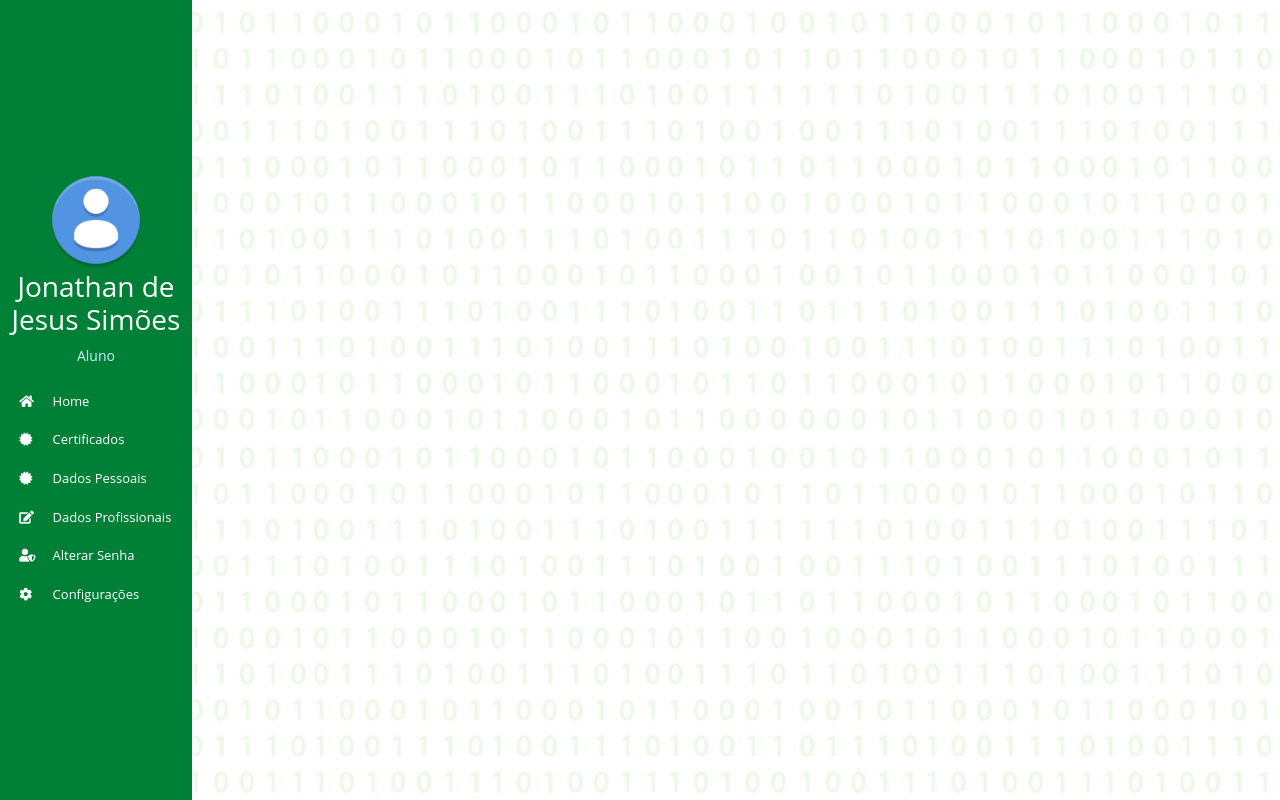
After one commit to zezus9/EasyCode, a PHP site: page /php/perfil.php in a window 1280 px wide. The commit adds this page. Run offline with PHP 8.4, Linux system fonts and the light colour scheme; data comes from the database, SQL or seed files in the repository; some libraries are stand-ins or nearby versions.

Commit message:
Primeira versão do perfil

```diff
--- /dev/null
+++ b/src/assets/css/perfil.css
@@ -0,0 +1,187 @@
+/*
+CORES:
+#7ED957
+#C9E265
+#008037
+*/
+
+*{
+    list-style: none;
+    text-decoration: none;
+    margin: 0;
+    padding: 0;
+    box-sizing: border-box;
+    font-family: 'open sans', sans-serif;
+}
+
+body{
+    background-image: url(../img/bgimg.jpg);
+}
+
+.sidebar{
+    background: #008037;
+    position: fixed;
+    top: 0;
+    left: 0;
+    width: 15%!important;
+    height:100% ;
+    transition: all 0.5s ease;
+}
+
+.sidebar .profile{
+    text-align:center;
+}
+
+.sidebar .profile img{
+    display: block;
+    width:100px;
+    height:100px;
+    border-radius: 50%;
+    margin: 0 auto;
+}
+
+.sidebar .profile h3{
+    color: #ffffff;
+}
+
+.sidebar .profile p {
+    color: rgb(206,240,253);
+    font-size:14px ;
+}
+
+.sidebar  ul{
+    padding: 0;
+}
+
+.sidebar  ul li label{
+    display: block;
+    padding: 5% 10%;
+    color: white;
+    font-size: 13px;
+    position: relative;
+}
+
+.sidebar  ul li label .icon{
+    color:white;
+    width:30px;
+    display:inline-block;
+}
+
+/* link hover*/
+.sidebar  ul li label:hover,
+.sidebar  ul li label.active{
+    color: #008037;
+    background:rgba(255, 255, 255, 0.699) ;
+}
+
+.sidebar  ul li label:hover .icon,
+.sidebar  ul li label.active .icon{
+    color: #008037;
+}
+
+.sidebar  ul li label:hover:before,
+.sidebar  ul li label.active:before{
+    display:block;
+}
+
+input[type="radio"]{
+    display: none;
+}
+
+
+
+
+
+.secao{
+    margin-left: 15%!important;
+    display: none;
+}
+
+.container{
+    display: flex;
+    align-items: center;
+    justify-content: center;
+    height: 100vh;
+}
+
+.container .card{
+
+    width: 500px!important;
+    height: 400px;
+    margin: 30px;
+    box-shadow: 2px 2px 10px #0080376e;
+    border-radius: 15px;
+    background: #008037;
+    overflow: hidden;
+    display: flex;
+    justify-content: center;
+    align-items: center;
+    backdrop-filter: blur(2px);
+}
+
+.container .card .before{
+    padding: 20px;
+    text-align: center;
+    height: 100%;
+
+}
+
+.container .card .content{
+    padding: 20px;
+    text-align: center;
+    transform: translateY(100px);
+    display: none;
+    transition: 0.5s;
+}
+
+.container .card:hover .before{
+    display: none;
+}
+
+.container .card:hover .content{
+    display: block;
+    transform: translateY(0px);
+}
+
+.container .card .content h3{
+    font-size: 1.5em;
+    color:#C9E265;
+    z-index: 1;
+    word-wrap: break-word;
+}
+
+.container .card .before h3{
+    font-size: 1.5em;
+    color:#C9E265;
+    z-index: 1;
+    word-wrap: break-word;
+}
+
+.container .card .content p{
+    font-size: 1em;
+    color: #fff;
+    font-weight: 300;
+}
+
+.container .card .content a{
+    display: inline-block;
+    padding: 8px;
+    margin-top:15px;
+    background: #C9E265;
+    color: #000;
+    text-decoration: none;
+    border-radius: 20px;
+    font-weight: 500;
+    box-shadow: 0 5px 15px rgba(0, 0, 0, 0.2);
+}
+
+.logo_curso{
+    display: flex;
+    align-items: center;
+    justify-content: center;
+    height: 100%;
+}
+
+.titulo{
+    height: 20%;
+}
--- a/src/assets/css/style.css
+++ b/src/assets/css/style.css
@@ -59,7 +59,7 @@ CORES:
 p::selection,h1::selection,h2::selection,
 h3::selection,h4::selection,h5::selection,
 input::selection,span::selection,a::selection,
-strong::selection,div::selection{
+strong::selection,div::selection,label::selection{
     background-color: #008037!important;
     color: white!important;
 }
--- /dev/null
+++ b/src/assets/js/apresentacaoPerfil.js
@@ -0,0 +1,8 @@
+function opcoes(escolha){
+    let secoes = document.querySelectorAll('.secao')
+    for (let i = 0; i < secoes.length; i++) {
+        secoes[i].style.display = 'none'
+    }
+    let secao = document.getElementById(escolha)
+    secao.style.display = 'block'
+}
--- /dev/null
+++ b/src/php/perfil.php
@@ -0,0 +1,140 @@
+<!DOCTYPE html>
+<html lang="pt-br">
+<head>
+    <!--link do icon-->
+    <meta charset="UTF-8">
+    <meta http-equiv="X-UA-Compatible" content="IE=edge">
+    <meta name="viewport" content="width=device-width, initial-scale=1.0">
+    <title>Perfil</title>
+    <link rel="stylesheet" href="../assets/css/perfil.css">
+    <link rel="stylesheet" href="../assets/css/style.css">
+    <link rel="stylesheet" href="https://use.fontawesome.com/releases/v5.8.1/css/all.css">
+	<link href="https://cdn.jsdelivr.net/npm/bootstrap@5.1.3/dist/css/bootstrap.min.css" rel="stylesheet" integrity="sha384-1BmE4kWBq78iYhFldvKuhfTAU6auU8tT94WrHftjDbrCEXSU1oBoqyl2QvZ6jIW3" crossorigin="anonymous">
+</head>
+<body>
+
+    <div class="sidebar d-flex justify-content-center align-items-center">
+        <div>
+            <div class="profile">
+                <img src="../assets/img/Avatares/d_img.png">
+                <h3>Jonathan de Jesus Simões</h3>
+                <p>Aluno</p>
+            </div>
+            <!--menu item-->
+            <ul>
+                <li>
+                    <label onclick="opcoes('home')">
+                        <span class="icon"><i class="fas fa-home"></i></span>
+                        <span class="item">Home</span>
+                    </label>
+                </li>
+
+                <li>
+                    <label onclick="opcoes('certificados')">
+                        <span class="icon"><i class="fas fa-certificate"></i></span>
+                        <span class="item">Certificados</span>
+                    </label>
+                </li>
+
+                <li>
+                    <label onclick="opcoes('dPessoais')">
+                        <span class="icon"><i class="fas fa-certificate"></i></span>
+                        <span class="item">Dados Pessoais</span>
+                    </label>
+                </li>
+
+                <li>
+                    <label onclick="opcoes('dProfissionais')">
+                        <span class="icon"><i class="fas fa-edit"></i></span>
+                        <span class="item">Dados Profissionais</span>
+                    </label>
+                </li>
+
+                <li>
+                    <label onclick="opcoes('alterSenha')">
+                        <span class="icon"><i class="fas fa-user-shield"></i></span>
+                        <span class="item">Alterar Senha</span>
+                    </label>
+                </li>
+
+                <li>
+                    <label onclick="opcoes('config')">
+                        <span class="icon"><i class="fas fa-cog"></i></span>
+                        <span class="item">Configurações</span>
+                    </label>
+                </li>
+            </ul>
+        </div>
+    </div>
+    <section class="secao" id="home">
+
+    </section>
+    <section class="secao" id="certificados">
+        <div class="container d-flex align-items-center nonSelect">
+            <?php
+                include "Auxiliares/connect.php";
+
+                $idAluno = "001";
+                $certificados = $sql -> query(
+                    "SELECT
+                        cert.data_inicio,cert.data_fim,cert.pdf,
+                        curso.linguagem,curso.campo,curso.logo,
+                        prof.nome AS nome_prof
+                    FROM certificado AS cert
+                    INNER JOIN curso ON cert.id_curso = curso.id
+                    INNER JOIN professor AS prof ON cert.id_responsavel = prof.id
+                    WHERE id_aluno = '$idAluno'");
+
+                while ($certificado = mysqli_fetch_array($certificados)) {
+                    $data_ini = implode('/',array_reverse(explode('-',$certificado['data_inicio'])));
+                    $data_fim = implode('/',array_reverse(explode('-',$certificado['data_fim'])));
+
+                    echo
+                    "
+                        <div class='card'>
+                            <div class='before'>
+                                <div class='titulo'>
+                                    <h3>$certificado[linguagem]</h3>
+                                </div>
+                                <div class='logo_curso'>
+                                    <img src='../assets/img/logo_cursos/$certificado[logo]' width='150px'>
+                                </div>
+                            </div>
+                            <div class='content'>
+                                <h3>$certificado[linguagem]</h3>
+                                <br>
+                                <p><strong>Campo:</strong> $certificado[campo]<p>
+                                <p><strong>Data Inicio:</strong> $data_ini</p>
+                                <p><strong>Data Final:</strong> $data_fim</p>
+                                <p><strong>Professor:</strong> $certificado[nome_prof]</p>
+                                <br>
+                                <div>
+                                    <img src='../assets/img/logo_cursos/menores/$certificado[logo]' width='90px'>
+                                </div>
+                                <a href='../assets/certificados/'>Baixe o PDF</a>
+                            </div>
+                        </div>
+                    ";
+                    // <a href='../assets/certificados/$certificados[pdf]'>Baixe o PDF</a>
+                }
+            ?>
+        </div>
+    </section>
+    <section class="secao" id="dPessoais">
+
+    </section>
+    <section class="secao" id="dProfissionais">
+
+    </section>
+    <section class="secao" id="alterSenha">
+
+    </section>
+    <section class="secao" id="config">
+
+    </section>
+
+    <!--novo active menu button using javascript-->
+    <script src="../assets/js/apresentacaoPerfil.js"></script>
+    <script type="text/javascript" src="../assets/js/vanilla-tilt.js"></script>
+</body>
+</html>
```
